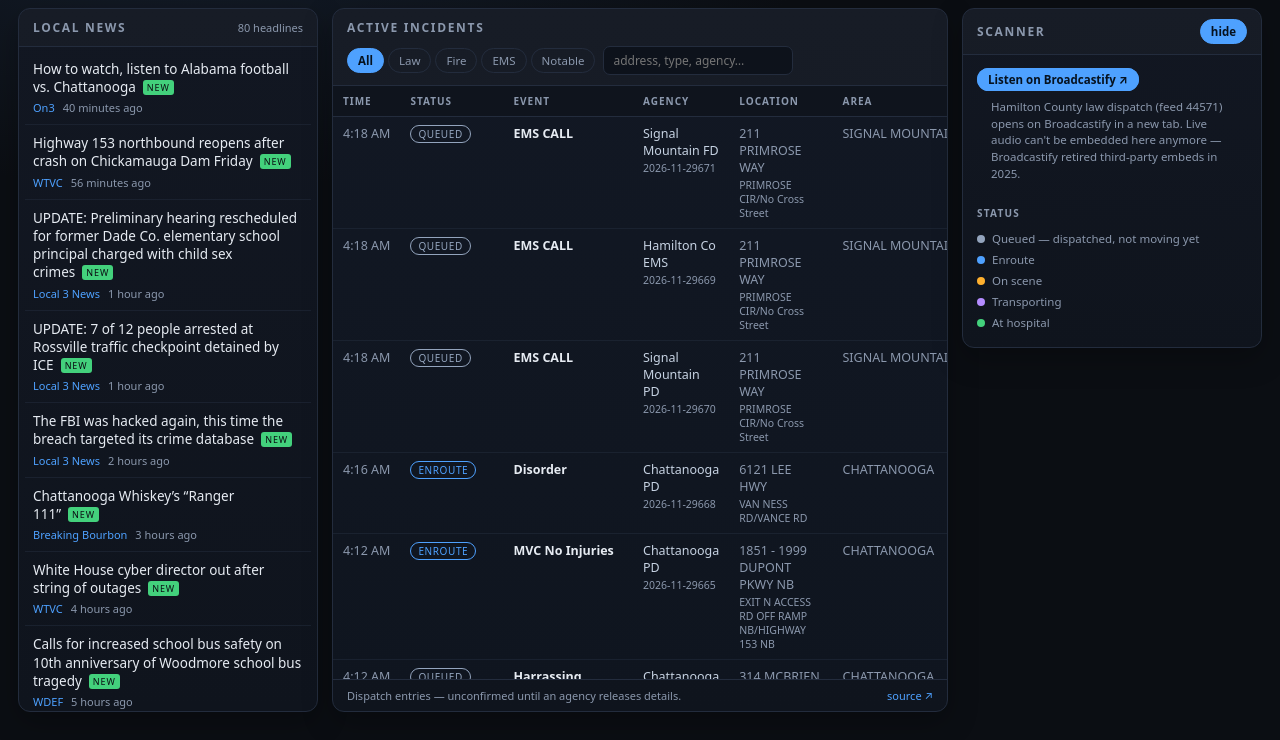
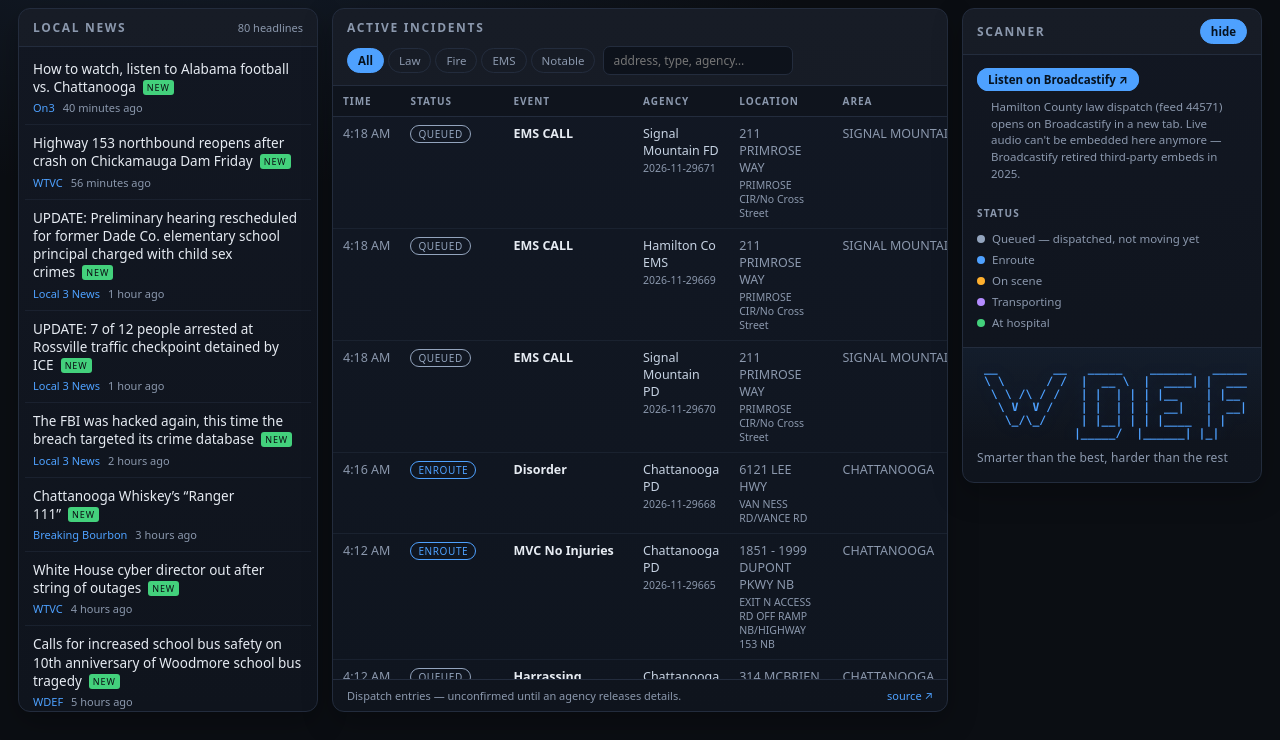
Before and after one commit to radiorussell/hc911-dashboard, a plain HTML site: page index.html in a window 1280 px wide. Shown: the part 60-800 px from the top of the page. Drawn offline with Linux system fonts and the light colour scheme.

Commit message:
scanner: WDEF ASCII signature and tagline

```diff
--- a/assets/style.css
+++ b/assets/style.css
@@ -283,6 +283,29 @@ a.maplink:hover { color: var(--accent); }
 }
 .chip.accent:hover { color: #06121f; background: #6fb4ff; border-color: #6fb4ff; }
 .note { font-size: 11.5px; color: var(--muted); padding: 10px 14px; margin: 0; line-height: 1.45; }
+.signature {
+  flex: 0 0 auto;
+  padding: 14px 14px 16px;
+  border-top: 1px solid var(--line);
+  background: linear-gradient(180deg, rgba(78, 161, 255, .06), transparent 70%);
+}
+.signature pre {
+  margin: 0 0 9px;
+  font-family: ui-monospace, SFMono-Regular, Menlo, Consolas, monospace;
+  font-size: clamp(6.5px, 1.55vw, 11.5px);
+  line-height: 1.12;
+  font-weight: 600;
+  color: var(--accent);
+  text-shadow: 0 0 14px rgba(78, 161, 255, .35);
+  white-space: pre;
+  overflow-x: auto;
+}
+.signature p {
+  margin: 0;
+  font-size: 12px;
+  color: var(--muted);
+  letter-spacing: .015em;
+}
 .legend { padding: 4px 14px 14px; }
 .legend h3 {
   font-size: 10px;
--- a/index.html
+++ b/index.html
@@ -98,6 +98,15 @@
         </ul>
       </div>
     </div>
+    <aside class="signature">
+      <pre aria-label="WDEF"> __        __   _____    ______   ______
+ \ \      / /  |  __ \  |  ____| |  ____|
+  \ \ /\ / /   | |  | | | |__    | |__
+   \ V  V /    | |  | | |  __|   |  __|
+    \_/\_/     | |__| | | |____  | |
+              |_____/  |______| |_|</pre>
+      <p>Smarter than the best, harder than the rest</p>
+    </aside>
   </section>
 </main>
 
```
